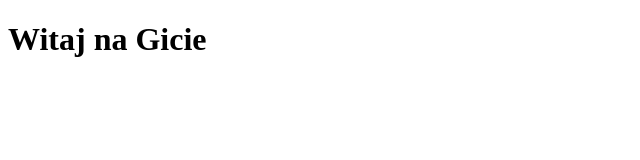
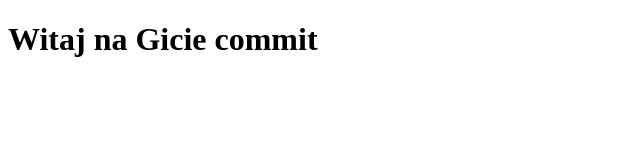
Before and after one commit to rafalsol5571/learning, a plain HTML site: page index.html in a window 1280 px wide. Shown: the whole page, without its empty margins (0-640 px from the left). Drawn offline with Linux system fonts and the light colour scheme.

Commit message:
Update content

```diff
--- a/index.html
+++ b/index.html
@@ -5,6 +5,6 @@
         <title>Website</title>
     </head>
         <body>
-            <h1>Witaj na Gicie</h1>
+            <h1>Witaj na Gicie commit</h1>
         </body>
     </html>
```
